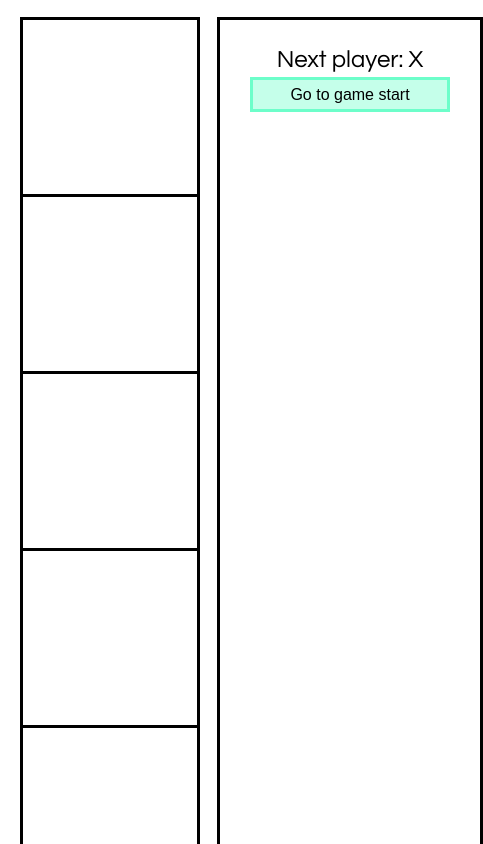
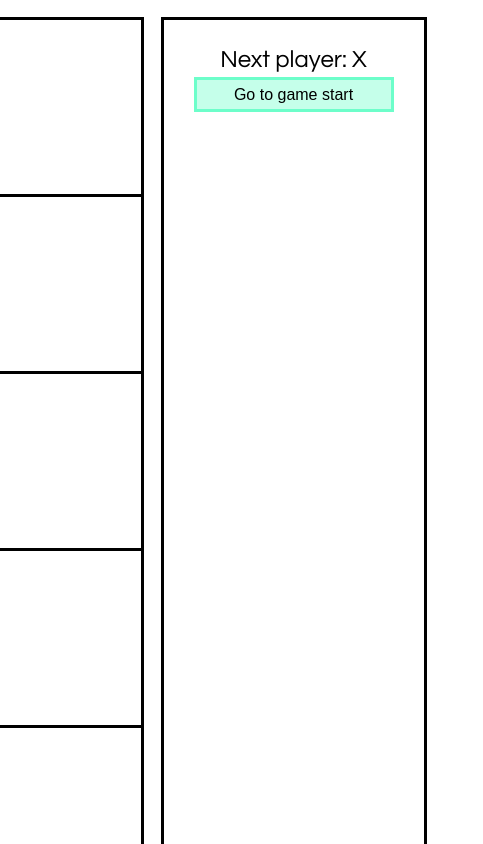
Before and after one commit to pseudospencer/react-tic-tac-toe, a React app: page / in a window 390 px wide. Shown: the top 844 px of the page, 483 px wide, since content can reach past the window. Built offline with nearby package versions, Linux system fonts and the light colour scheme.

Commit message:
responsive design improvements

```diff
--- a/src/index.css
+++ b/src/index.css
@@ -64,6 +64,12 @@ li {
 .game {
     display: flex;
     flex-direction: row;
+    justify-content: center;
+}
+
+.game-board {
+    display: flex;
+    flex-direction: column;
 }
 
 .game-info {
```
